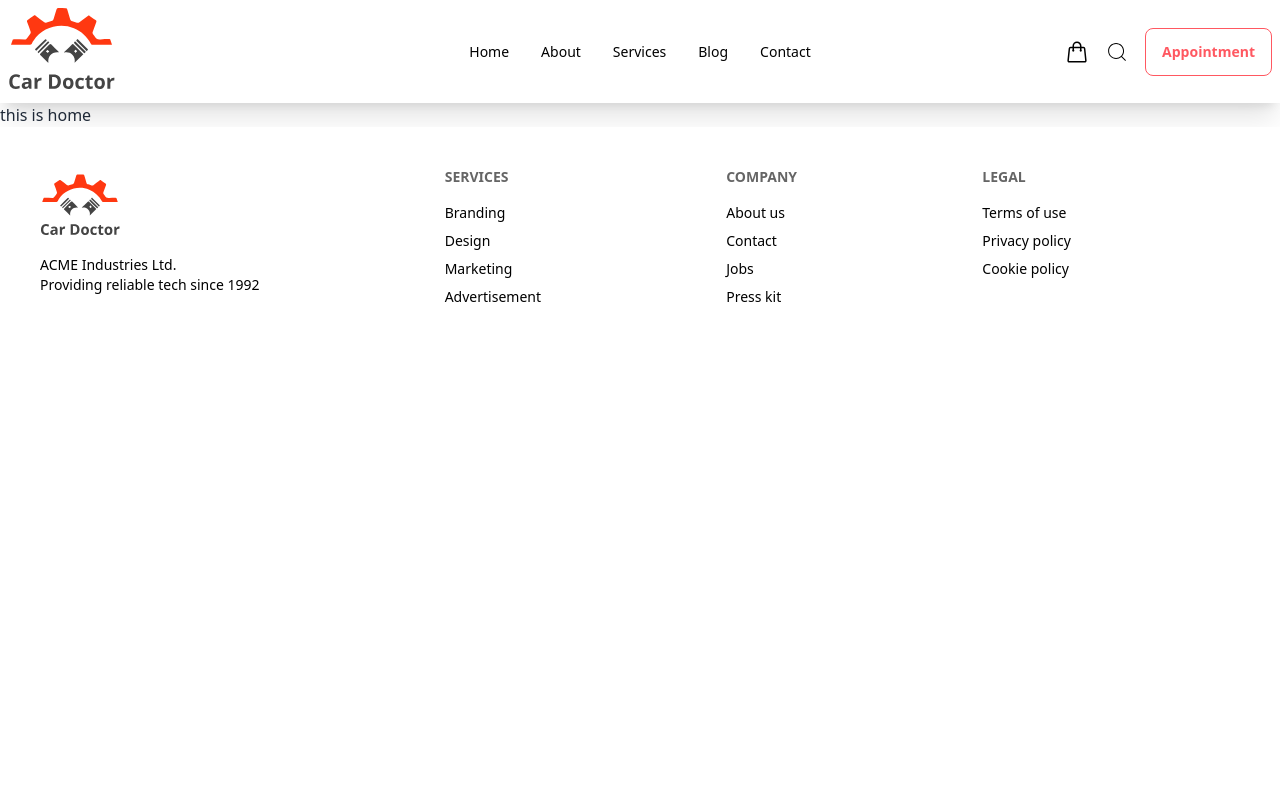
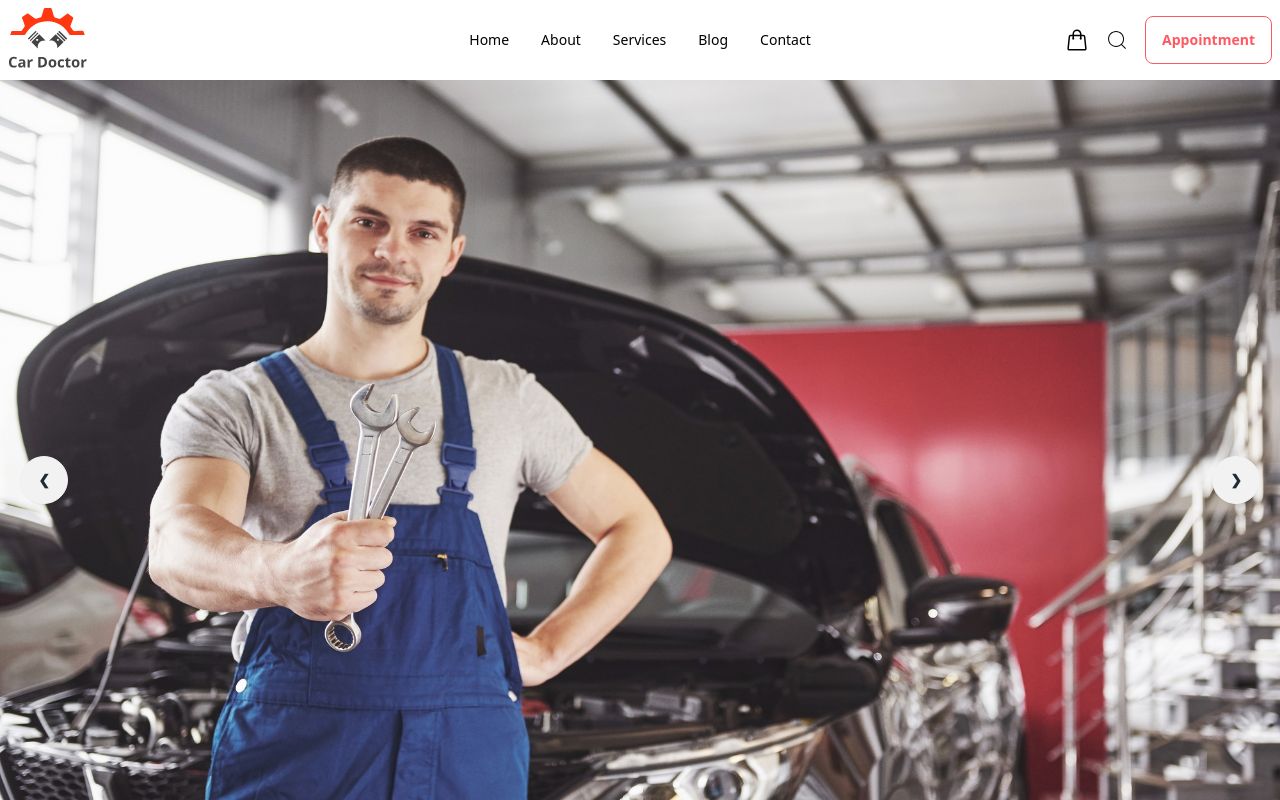
Before and after one commit to Rezuan-Alam-Rean/CarWorkshopServices, a React (Vite) app: page / in a window 1280 px wide. Shown: the top 800 px of the page. Built offline with nearby package versions, Linux system fonts and the light colour scheme.

Commit message:
create banner

```diff
--- /dev/null
+++ b/src/Pages/Home/Banner/Banner.jsx
@@ -0,0 +1,56 @@
+import img1 from "../../../assets/assets/images/banner/1.jpg"
+import img2 from "../../../assets/assets/images/banner/2.jpg"
+import img3 from "../../../assets/assets/images/banner/3.jpg"
+import img4 from "../../../assets/assets/images/banner/4.jpg"
+import img5 from "../../../assets/assets/images/banner/5.jpg"
+import img6 from "../../../assets/assets/images/banner/6.jpg"
+const Banner = () => {
+    return (
+        <div className="carousel w-full">
+  <div id="slide1" className="carousel-item relative h-screen w-full">
+    <img src={img1} className="w-full" />
+    <div className="absolute flex justify-between transform -translate-y-1/2 left-5 right-5 top-1/2">
+      <a href="#slide6" className="btn btn-circle">❮</a>
+      <a href="#slide2" className="btn btn-circle">❯</a>
+    </div>
+  </div>
+  <div id="slide2" className="carousel-item relative h-screen w-full">
+    <img src={img2} className="w-full" />
+    <div className="absolute flex justify-between transform -translate-y-1/2 left-5 right-5 top-1/2">
+      <a href="#slide1" className="btn btn-circle">❮</a>
+      <a href="#slide3" className="btn btn-circle">❯</a>
+    </div>
+  </div>
+  <div id="slide3" className="carousel-item relative h-screen w-full">
+    <img src={img3} className="w-full" />
+    <div className="absolute flex justify-between transform -translate-y-1/2 left-5 right-5 top-1/2">
+      <a href="#slide2" className="btn btn-circle">❮</a>
+      <a href="#slide4" className="btn btn-circle">❯</a>
+    </div>
+  </div>
+  <div id="slide4" className="carousel-item relative h-screen w-full">
+    <img src={img4} className="w-full" />
+    <div className="absolute flex justify-between transform -translate-y-1/2 left-5 right-5 top-1/2">
+      <a href="#slide3" className="btn btn-circle">❮</a>
+      <a href="#slide5" className="btn btn-circle">❯</a>
+    </div>
+  </div>
+  <div id="slide5" className="carousel-item relative h-screen w-full">
+    <img src={img5} className="w-full" />
+    <div className="absolute flex justify-between transform -translate-y-1/2 left-5 right-5 top-1/2">
+      <a href="#slide5" className="btn btn-circle">❮</a>
+      <a href="#slide6" className="btn btn-circle">❯</a>
+    </div>
+  </div>
+  <div id="slide6" className="carousel-item relative h-screen w-full">
+    <img src={img6} className="w-full" />
+    <div className="absolute flex justify-between transform -translate-y-1/2 left-5 right-5 top-1/2">
+      <a href="#slide5" className="btn btn-circle">❮</a>
+      <a href="#slide1" className="btn btn-circle">❯</a>
+    </div>
+  </div>
+</div>
+    );
+};
+
+export default Banner;
--- a/src/Pages/Home/Home.jsx
+++ b/src/Pages/Home/Home.jsx
@@ -1,9 +1,10 @@
+import Banner from "./Banner/Banner";
 
 
 const Home = () => {
     return (
         <div>
-            this is home
+            <Banner/>
         </div>
     );
 };
--- a/src/Pages/Home/Shared/Navbar.jsx
+++ b/src/Pages/Home/Shared/Navbar.jsx
@@ -5,6 +5,18 @@
 
 
 const Navbar = () => {
+
+    const navItems = <>
+
+
+        <li><Link>Home</Link></li>
+        <li><Link>About</Link></li>
+        <li><Link>Services</Link></li>
+        <li><Link>Blog</Link></li>
+        <li><Link>Contact</Link></li>
+
+    </>
+
     return (
         <div className="navbar  shadow-xl text-black bg-white">
             <div className="navbar-start">
@@ -13,31 +25,20 @@
                         <svg xmlns="http://www.w3.org/2000/svg" className="h-5 w-5" fill="none" viewBox="0 0 24 24" stroke="currentColor"><path strokeLinecap="round" strokeLinejoin="round" strokeWidth="2" d="M4 6h16M4 12h8m-8 6h16" /></svg>
                     </div>
                     <ul tabIndex={0} className="menu menu-sm dropdown-content mt-3 z-[1] p-2 shadow bg-base-100 rounded-box w-52">
-
-                        <li><Link>Home</Link></li>
-
-                        <li><Link>About</Link></li>
-                        <li><Link>Services</Link></li>
-                        <li><Link>Blog</Link></li>
-                        <li><Link>Contact</Link></li>
+                        {navItems}
                     </ul>
                 </div>
-                <img src={img} alt="logo" />
+                <img className="h-16 w-h-16" src={img} alt="logo" />
             </div>
             <div className="navbar-center hidden lg:flex">
                 <ul className="menu menu-horizontal px-1">
-                    <li><Link>Home</Link></li>
-
-                    <li><Link>About</Link></li>
-                    <li><Link>Services</Link></li>
-                    <li><Link>Blog</Link></li>
-                    <li><Link>Contact</Link></li>
+                    {navItems}
                 </ul>
             </div>
             <div className="navbar-end">
-            <HiOutlineShoppingBag className="w-6 h-6 mr-4" />
+                <HiOutlineShoppingBag className="w-6 h-6 mr-4" />
 
-            <CiSearch className="w-6 h-6 mr-4" />
+                <CiSearch className="w-6 h-6 mr-4" />
                 <a className="btn btn-outline btn-error">Appointment</a>
             </div>
         </div>
```
